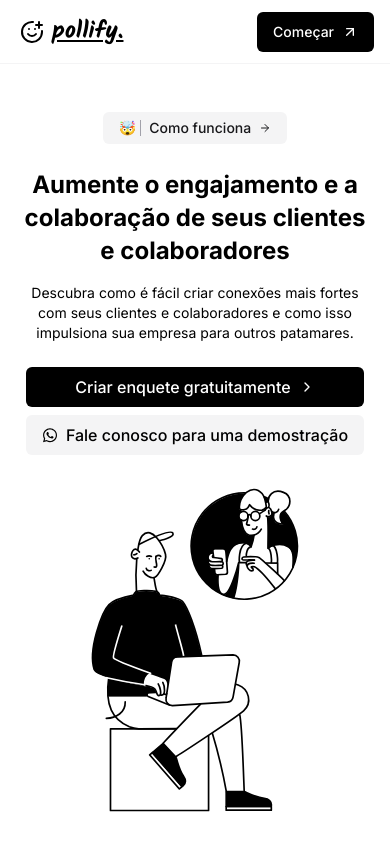
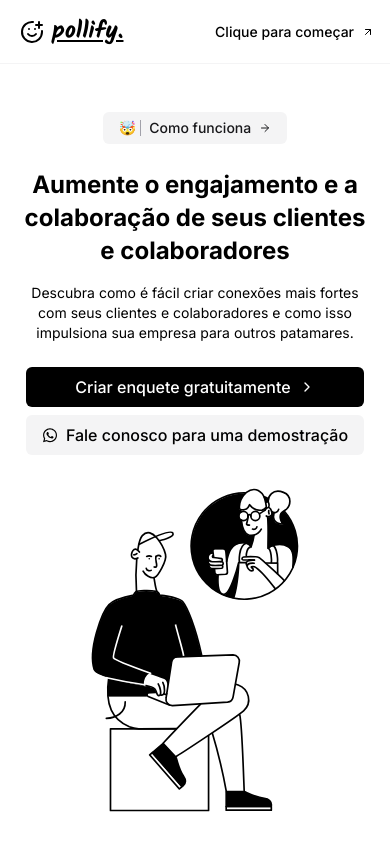
Before and after one commit to wellingtonrodriguesbr/enquetify-frontend, a Next.js app: page / in a window 390 px wide. Built offline with nearby package versions, Linux system fonts and the light colour scheme.

Commit message:
style: update button

```diff
--- a/src/components/header.tsx
+++ b/src/components/header.tsx
@@ -51,10 +51,10 @@ export function Header({ authenticate = false }: HeaderProps) {
 
             <Link
               href="/cadastro"
-              className="flex md:hidden items-center gap-2 bg-black text-white h-10 text-sm px-4 py-2 rounded-md font-medium hover:bg-zinc-800 transition-colors"
+              className="flex md:hidden items-center gap-2 text-black h-10 text-sm font-medium hover:bg-zinc-800 transition-colors"
             >
-              Começar
-              <ArrowUpRight className="size-4" />
+              Clique para começar
+              <ArrowUpRight className="size-3" />
             </Link>
           </div>
         ) : null}
```
